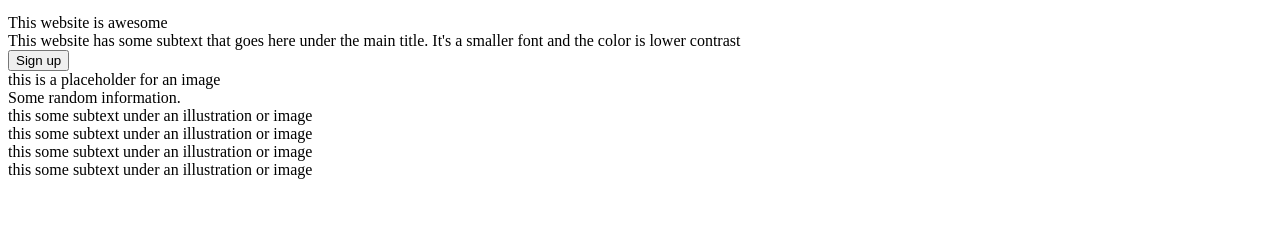
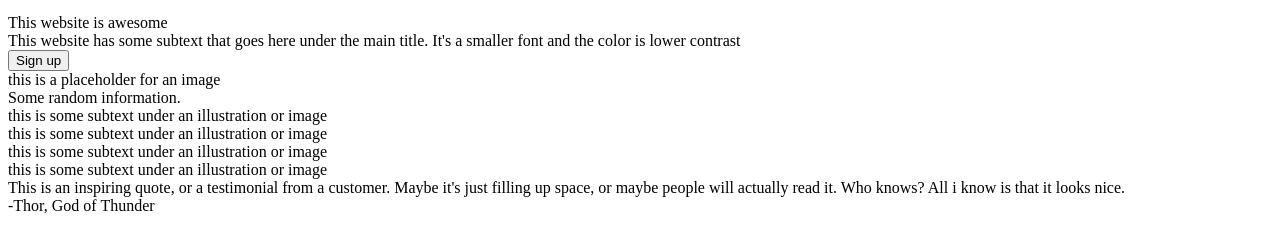
Before and after one commit to Jvk321/Landing-page, a plain HTML site: page index.html in a window 1280 px wide. Shown: the part 98-350 px from the top of the page. Drawn offline with Linux system fonts and the light colour scheme.

Commit message:
Created the 3rd section off the page

```diff
--- a/index.html
+++ b/index.html
@@ -36,20 +36,25 @@
         <div class="content">
             <div class="info">
                 <div class="img"></div>
-                <div class="text">this some subtext under an illustration or image</div>
+                <div class="text">this is some subtext under an illustration or image</div>
             </div>
             <div class="info">
                 <div class="img"></div>
-                <div class="text">this some subtext under an illustration or image</div>
+                <div class="text">this is some subtext under an illustration or image</div>
             </div>
             <div class="info">
                 <div class="img"></div>
-                <div class="text">this some subtext under an illustration or image</div>
+                <div class="text">this is some subtext under an illustration or image</div>
             </div>
             <div class="info">
                 <div class="img"></div>
-                <div class="text">this some subtext under an illustration or image</div>
+                <div class="text">this is some subtext under an illustration or image</div>
             </div>
+        </div>
+    </div>
+    <div class="section-three">
+        <div class="quote">This is an inspiring quote, or a testimonial from a customer. Maybe it's just filling up space, or maybe people will actually read it. Who knows? All i know is that it looks nice. </div>
+        <div class="author">-Thor, God of Thunder</div>
     </div>
 </body>
 </html>
```
